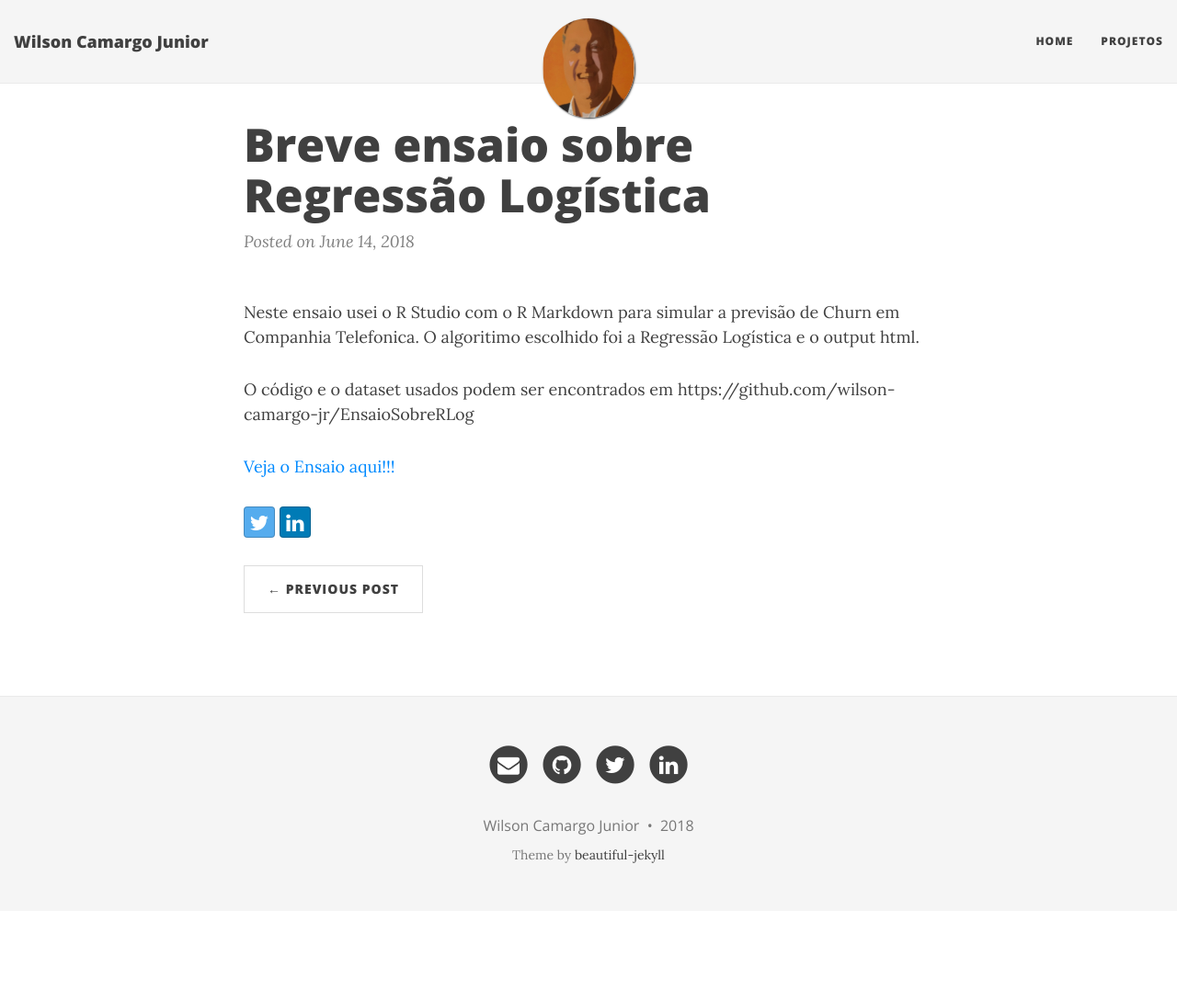
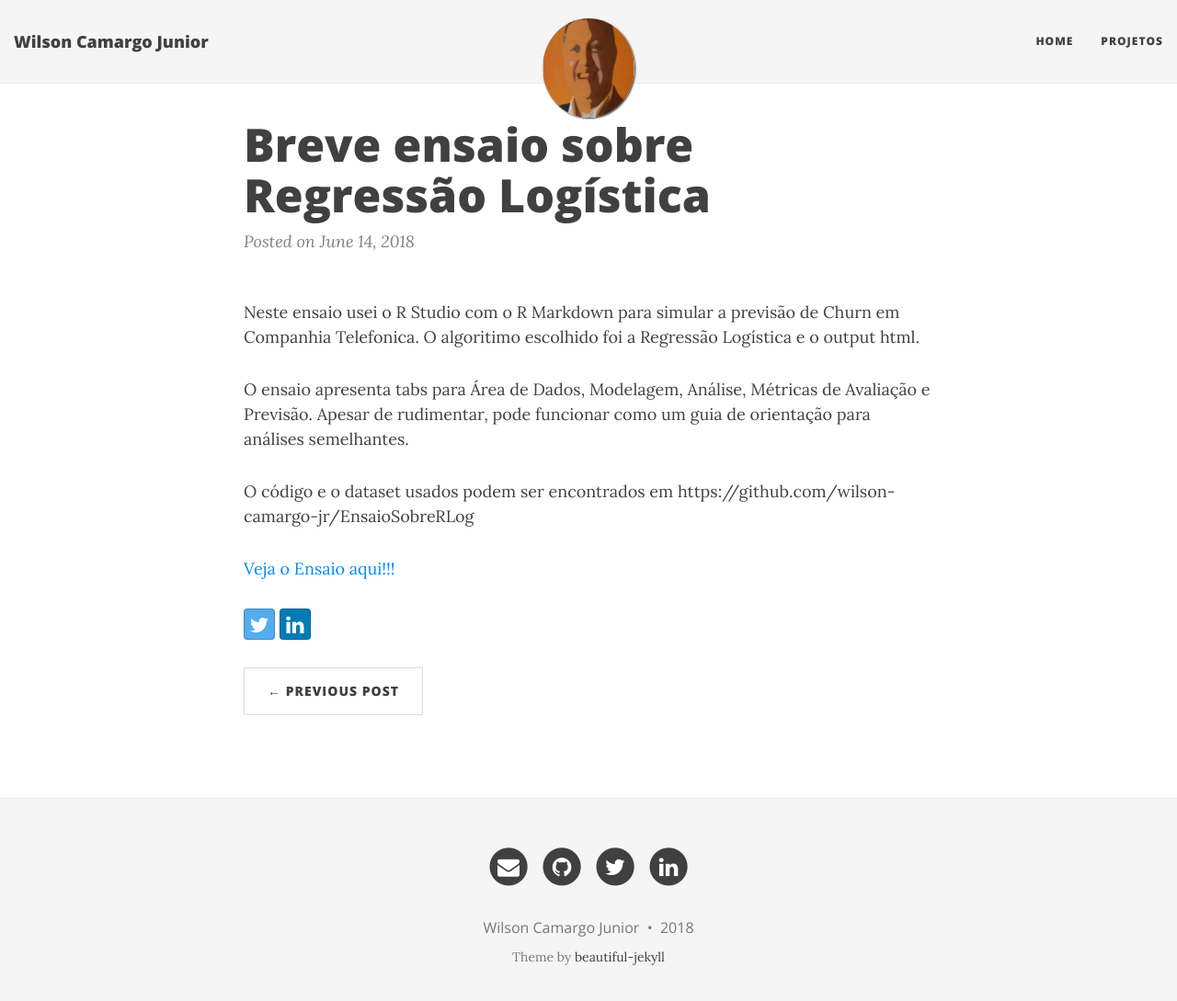
Before and after one commit to wilson-camargo-jr/teste, a Jekyll site: the page built from _posts/2018-06-14-EnsaioRLog.md, in a window 1280 px wide and 1102 px high. Shown: the top 1089 px of the window at 92% size. Built offline with Jekyll 4.4.1, drawn with Linux system fonts in a browser that asks for light colours; nearby versions of some CDN libraries.

Commit message:
Update 2018-06-14-EnsaioRLog.md

```diff
--- a/_posts/2018-06-14-EnsaioRLog.md
+++ b/_posts/2018-06-14-EnsaioRLog.md
@@ -5,6 +5,8 @@ title: Breve ensaio sobre Regressão Logística
 
 Neste ensaio usei o R Studio com o R Markdown para simular a previsão de Churn em Companhia Telefonica. O algoritimo escolhido foi a Regressão Logística e o output html.
 
+O ensaio apresenta tabs para Área de Dados, Modelagem, Análise, Métricas de Avaliação e Previsão. Apesar de rudimentar, pode funcionar como um guia de orientação para análises semelhantes.
+
 O código e o dataset usados podem ser encontrados em https://github.com/wilson-camargo-jr/EnsaioSobreRLog
 
 <a href="http://htmlpreview.github.com/?https://github.com/wilson-camargo-jr/EnsaioSobreRLog/blob/master/logistic_regression.html" target="_blank">Veja o Ensaio aqui!!!</a>
```
